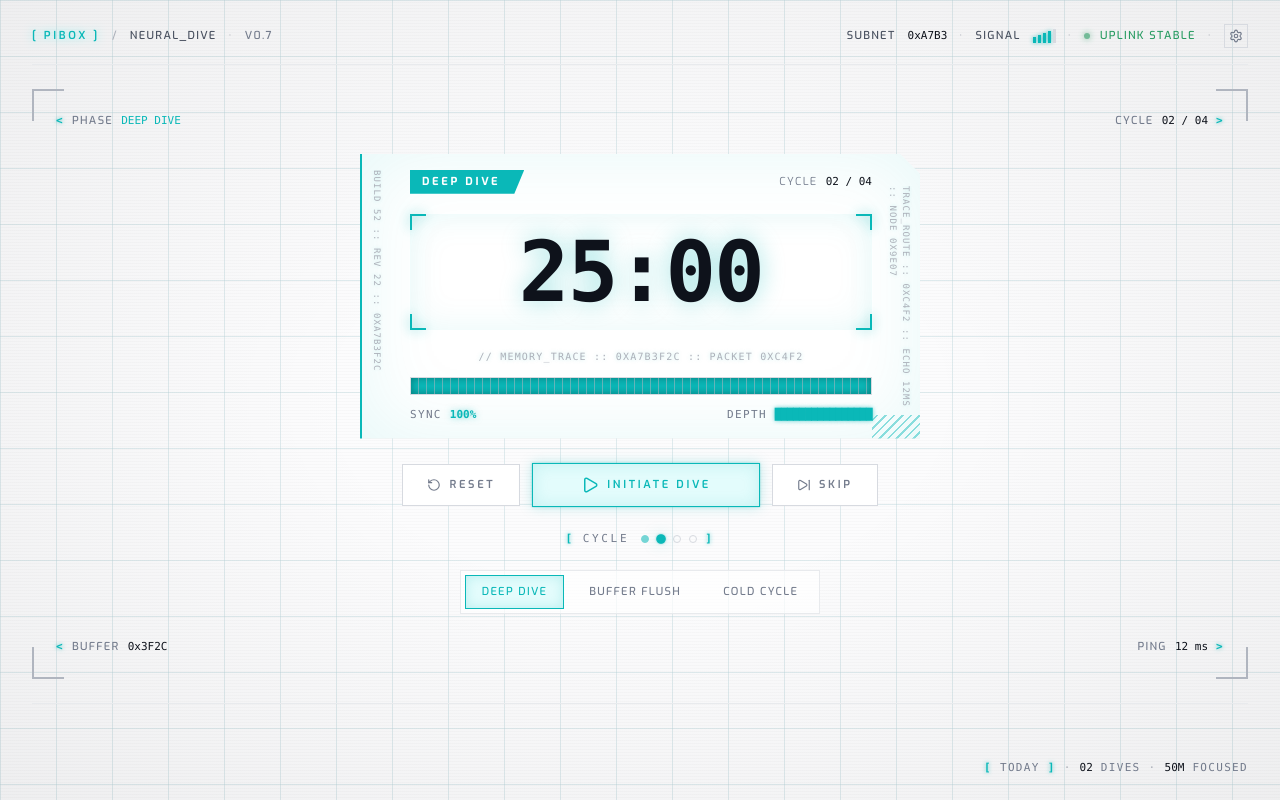
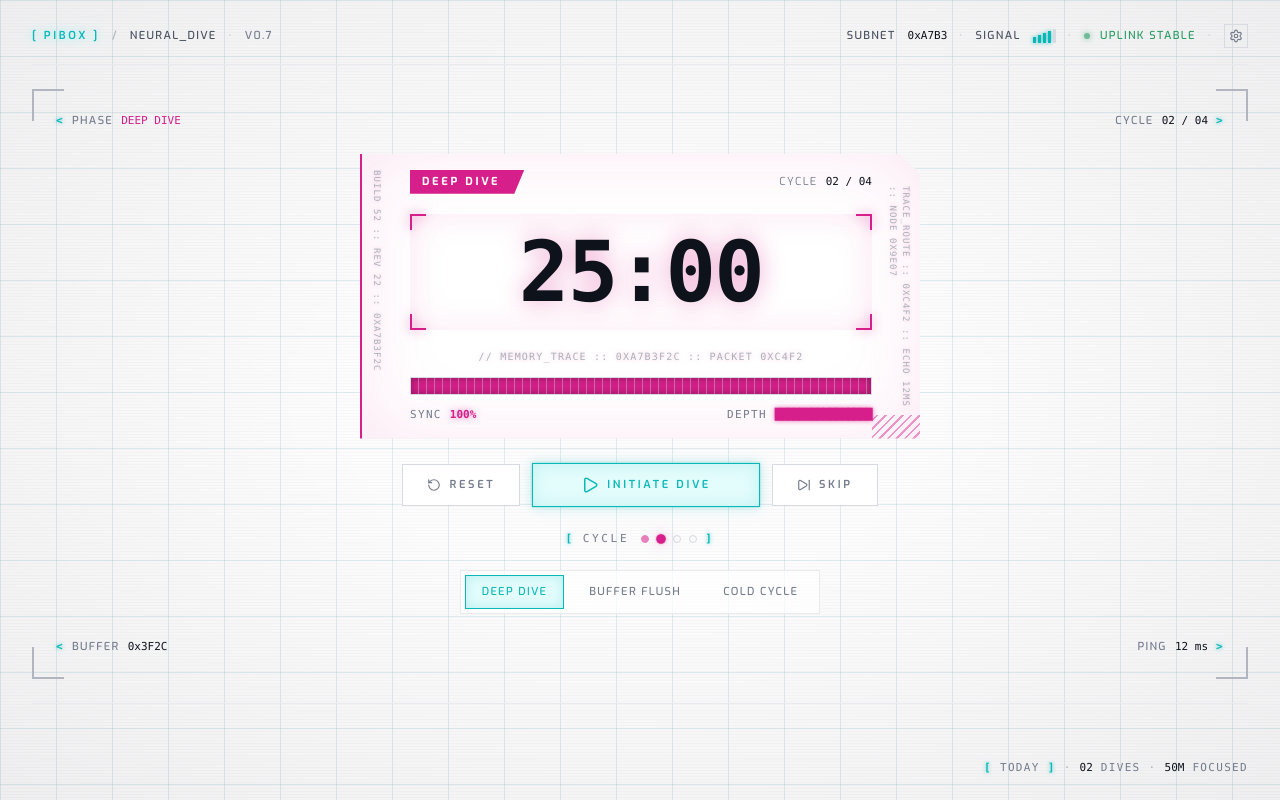
Before and after one commit to olha-riannon/focus-timer, a React (Vite) app: page / in a window 1280 px wide. Built offline with nearby package versions, Linux system fonts and the light colour scheme.

Commit message:
tokens: dedicated deep-dive + cold-cycle phase palettes + success glow

```diff
--- a/src/tokens/tokens.css
+++ b/src/tokens/tokens.css
@@ -61,17 +61,22 @@
   --accent-tertiary-hover: hsl(48 100% 68%);
   --accent-tertiary-soft: hsl(48 50% 20%);
 
-  /* — Phase tokens · work decoupled into its own green; breaks alias accent-* — */
-  --phase-work: var(--accent);
-  --phase-work-soft: var(--accent-soft);
-  --phase-break-short: var(--accent-secondary);
-  --phase-break-short-soft: var(--accent-secondary-soft);
-  --phase-break-long: var(--accent-tertiary);
-  --phase-break-long-soft: var(--accent-tertiary-soft);
+  /* — Phase tokens · deep-dive + cold-cycle get their own dedicated hues — */
+  --phase-deep-dive: hsl(325 100% 65%);
+  --phase-deep-dive-soft: hsl(325 50% 18%);
+  --phase-work: var(--phase-deep-dive);
+  --phase-work-soft: var(--phase-deep-dive-soft);
+  --phase-break-short: var(--accent-tertiary);
+  --phase-break-short-soft: var(--accent-tertiary-soft);
+  --phase-cold-cycle: hsl(230 100% 65%);
+  --phase-cold-cycle-soft: hsl(230 50% 18%);
+  --phase-break-long: var(--phase-cold-cycle);
+  --phase-break-long-soft: var(--phase-cold-cycle-soft);
 
   --danger: hsl(0 100% 64%);
   --danger-soft: hsl(0 50% 22%);
   --success: hsl(150 100% 56%);
+  --success-soft: hsl(150 60% 16%);
   --warning: hsl(38 100% 60%);
 
   /* — Shadow · black-grounded; atmospheric light belongs in --glow-* — */
@@ -83,10 +88,13 @@
   /* — Glow · atmospheric, reserved for moment-surfaces and HUD accents — */
   --glow-accent: 0 0 4px hsl(180 100% 56% / 0.85), 0 0 24px hsl(180 100% 56% / 0.45);
   --glow-accent-strong: 0 0 12px hsl(180 100% 56% / 0.95), 0 0 48px hsl(180 100% 56% / 0.55);
-  --glow-work: var(--glow-accent);
+  --glow-deep-dive: 0 0 4px hsl(325 100% 65% / 0.85), 0 0 24px hsl(325 100% 65% / 0.45);
+  --glow-work: var(--glow-deep-dive);
   --glow-secondary: 0 0 4px hsl(320 100% 64% / 0.85), 0 0 24px hsl(320 100% 64% / 0.45);
   --glow-tertiary: 0 0 4px hsl(48 100% 60% / 0.85), 0 0 24px hsl(48 100% 60% / 0.45);
   --glow-danger: 0 0 4px hsl(0 100% 64% / 0.85), 0 0 24px hsl(0 100% 64% / 0.45);
+  --glow-success: 0 0 4px hsl(150 100% 56% / 0.85), 0 0 24px hsl(150 100% 56% / 0.45);
+  --glow-cold-cycle: 0 0 4px hsl(230 100% 65% / 0.85), 0 0 24px hsl(230 100% 65% / 0.45);
 
   /* — Grid · background atmosphere, drawn with linear-gradients — */
   --grid-line: hsl(355 40% 22% / 0.36);
@@ -203,13 +211,19 @@
     --accent-tertiary-hover: hsl(40 90% 42%);
     --accent-tertiary-soft: hsl(40 90% 96%);
 
-    --phase-work: var(--accent);
-    --phase-work-soft: var(--accent-soft);
+    --phase-deep-dive: hsl(325 75% 48%);
+    --phase-deep-dive-soft: hsl(325 70% 94%);
+    --phase-work: var(--phase-deep-dive);
+    --phase-work-soft: var(--phase-deep-dive-soft);
 
     --danger: hsl(0 72% 52%);
     --danger-soft: hsl(0 80% 96%);
     --success: hsl(150 60% 38%);
+    --success-soft: hsl(150 80% 92%);
     --warning: hsl(38 92% 50%);
+
+    --phase-cold-cycle: hsl(230 75% 50%);
+    --phase-cold-cycle-soft: hsl(230 70% 94%);
 
     --shadow-sm: 0 1px 2px hsl(220 14% 10% / 0.04), 0 1px 1px hsl(220 14% 10% / 0.03);
     --shadow-md: 0 4px 12px hsl(220 14% 10% / 0.08), 0 2px 4px hsl(220 14% 10% / 0.04);
@@ -217,10 +231,13 @@
 
     --glow-accent: 0 0 2px hsl(180 90% 38% / 0.5), 0 0 12px hsl(180 90% 38% / 0.25);
     --glow-accent-strong: 0 0 6px hsl(180 90% 38% / 0.65), 0 0 24px hsl(180 90% 38% / 0.35);
-    --glow-work: var(--glow-accent);
+    --glow-deep-dive: 0 0 2px hsl(325 75% 48% / 0.5), 0 0 12px hsl(325 75% 48% / 0.25);
+    --glow-work: var(--glow-deep-dive);
     --glow-secondary: 0 0 2px hsl(320 80% 50% / 0.5), 0 0 12px hsl(320 80% 50% / 0.25);
     --glow-tertiary: 0 0 2px hsl(40 90% 48% / 0.5), 0 0 12px hsl(40 90% 48% / 0.25);
     --glow-danger: 0 0 2px hsl(0 72% 52% / 0.5), 0 0 12px hsl(0 72% 52% / 0.25);
+    --glow-success: 0 0 2px hsl(150 60% 38% / 0.5), 0 0 12px hsl(150 60% 38% / 0.25);
+    --glow-cold-cycle: 0 0 2px hsl(230 75% 50% / 0.5), 0 0 12px hsl(230 75% 50% / 0.25);
 
     --grid-line: hsl(190 30% 80% / 0.45);
     --grid-line-strong: hsl(190 30% 60% / 0.55);
@@ -263,13 +280,19 @@
   --accent-tertiary-hover: hsl(40 90% 42%);
   --accent-tertiary-soft: hsl(40 90% 96%);
 
-  --phase-work: var(--accent);
-  --phase-work-soft: var(--accent-soft);
+  --phase-deep-dive: hsl(325 75% 48%);
+  --phase-deep-dive-soft: hsl(325 70% 94%);
+  --phase-work: var(--phase-deep-dive);
+  --phase-work-soft: var(--phase-deep-dive-soft);
 
   --danger: hsl(0 72% 52%);
   --danger-soft: hsl(0 80% 96%);
   --success: hsl(150 60% 38%);
+  --success-soft: hsl(150 80% 92%);
   --warning: hsl(38 92% 50%);
+
+  --phase-cold-cycle: hsl(230 75% 50%);
+  --phase-cold-cycle-soft: hsl(230 70% 94%);
 
   --shadow-sm: 0 1px 2px hsl(220 14% 10% / 0.04), 0 1px 1px hsl(220 14% 10% / 0.03);
   --shadow-md: 0 4px 12px hsl(220 14% 10% / 0.08), 0 2px 4px hsl(220 14% 10% / 0.04);
@@ -277,10 +300,13 @@
 
   --glow-accent: 0 0 2px hsl(180 90% 38% / 0.5), 0 0 12px hsl(180 90% 38% / 0.25);
   --glow-accent-strong: 0 0 6px hsl(180 90% 38% / 0.65), 0 0 24px hsl(180 90% 38% / 0.35);
-  --glow-work: var(--glow-accent);
+  --glow-deep-dive: 0 0 2px hsl(325 75% 48% / 0.5), 0 0 12px hsl(325 75% 48% / 0.25);
+  --glow-work: var(--glow-deep-dive);
   --glow-secondary: 0 0 2px hsl(320 80% 50% / 0.5), 0 0 12px hsl(320 80% 50% / 0.25);
   --glow-tertiary: 0 0 2px hsl(40 90% 48% / 0.5), 0 0 12px hsl(40 90% 48% / 0.25);
   --glow-danger: 0 0 2px hsl(0 72% 52% / 0.5), 0 0 12px hsl(0 72% 52% / 0.25);
+  --glow-success: 0 0 2px hsl(150 60% 38% / 0.5), 0 0 12px hsl(150 60% 38% / 0.25);
+  --glow-cold-cycle: 0 0 2px hsl(230 75% 50% / 0.5), 0 0 12px hsl(230 75% 50% / 0.25);
 
   --grid-line: hsl(190 30% 80% / 0.45);
   --grid-line-strong: hsl(190 30% 60% / 0.55);
@@ -303,6 +329,9 @@
     --glow-secondary: none;
     --glow-tertiary: none;
     --glow-danger: none;
+    --glow-success: none;
+    --glow-cold-cycle: none;
+    --glow-deep-dive: none;
     --scanline: transparent;
     --vignette: transparent;
   }
```
